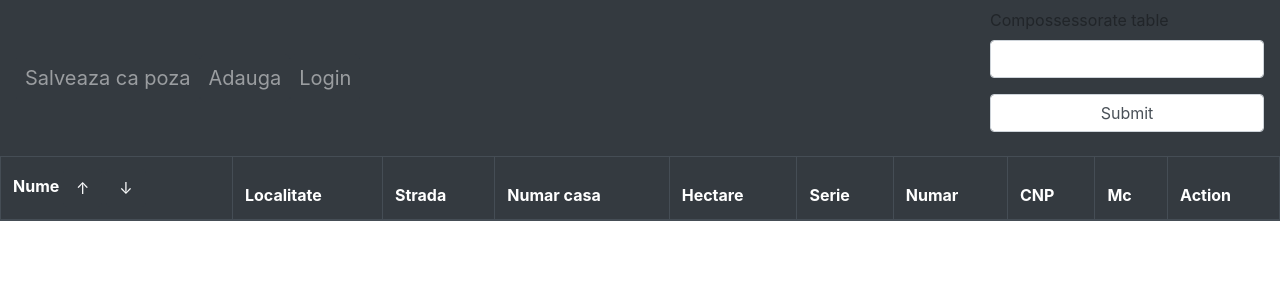
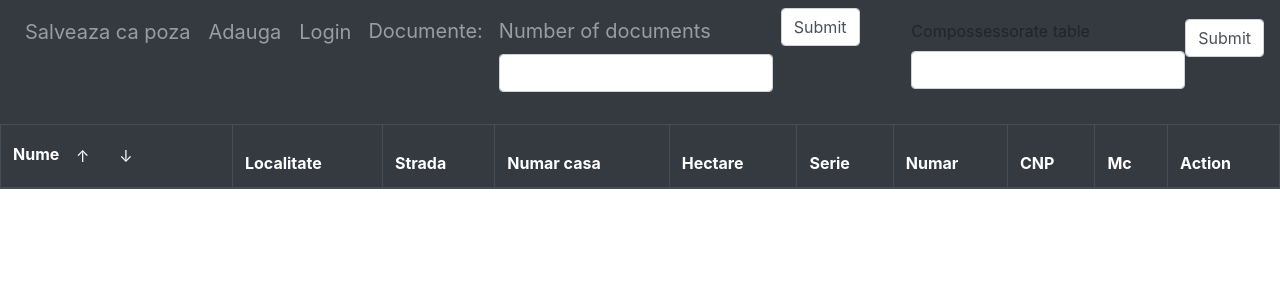
Before and after one commit to popsorin/Compossessorate, a Symfony app: template templates/compossessorate/documents.html.twig in a window 1280 px wide. Shown: the top 300 px of the page. Run offline with Twig, Linux system fonts and the light colour scheme; the template is opened without the code that fills it, so the values that code supplies are empty; form fields are guessed from the names that the template uses; some libraries are stand-ins or nearby versions.

Commit message:
Add pagination in the view

```diff
--- a/templates/inc/navbar.html.twig
+++ b/templates/inc/navbar.html.twig
@@ -10,10 +10,35 @@
            <li class="nav-item">
                <a class="nav-link btn btn-dark btn-lg" href="#">Login <span class="sr-only">(current)</span></a>
            </li>
+           <li class="nav-item">
+               {{ form_start(paginationForm) }}
+               <div class="nav-link btn-lg">
+                    {{ form_label(paginationForm.numberOfDocuments, "Documente:") }}
+               </div>
+           </li>
+           <li class="nav-item">
+               <div class="nav-link btn-lg">
+                    {{ form_row(paginationForm.numberOfDocuments) }}
+               </div>
+           </li>
+           <li class="nav-item">
+               {{ form_row(paginationForm.submit) }}
+               {{ form_end(paginationForm) }}
+           </li>
+
+           <li class="nav-item">
+
+           </li>
        </ul>
-           {{ form_start(form) }}
-           {{ form_row(form.compossessorate_table) }}
-           {{ form_row(form.submit) }}
-           {{ form_end(form) }}
+       <ul class="navbar-nav ml-auto">
+           <li class="nav-item">
+                {{ form_start(uploadForm) }}
+                {{ form_row(uploadForm.compossessorate_table) }}
+           </li>
+           <li class="nav-item">
+                {{ form_row(uploadForm.submit) }}
+                {{ form_end(uploadForm) }}
+           </li>
+       </ul>
    </div>
 </nav>
```
Also changed, not shown: src/Controller/DocumentController.php (+11 -6 lines), src/FormType/PaginateDocumentsType.php (added, +31 -0 lines).
